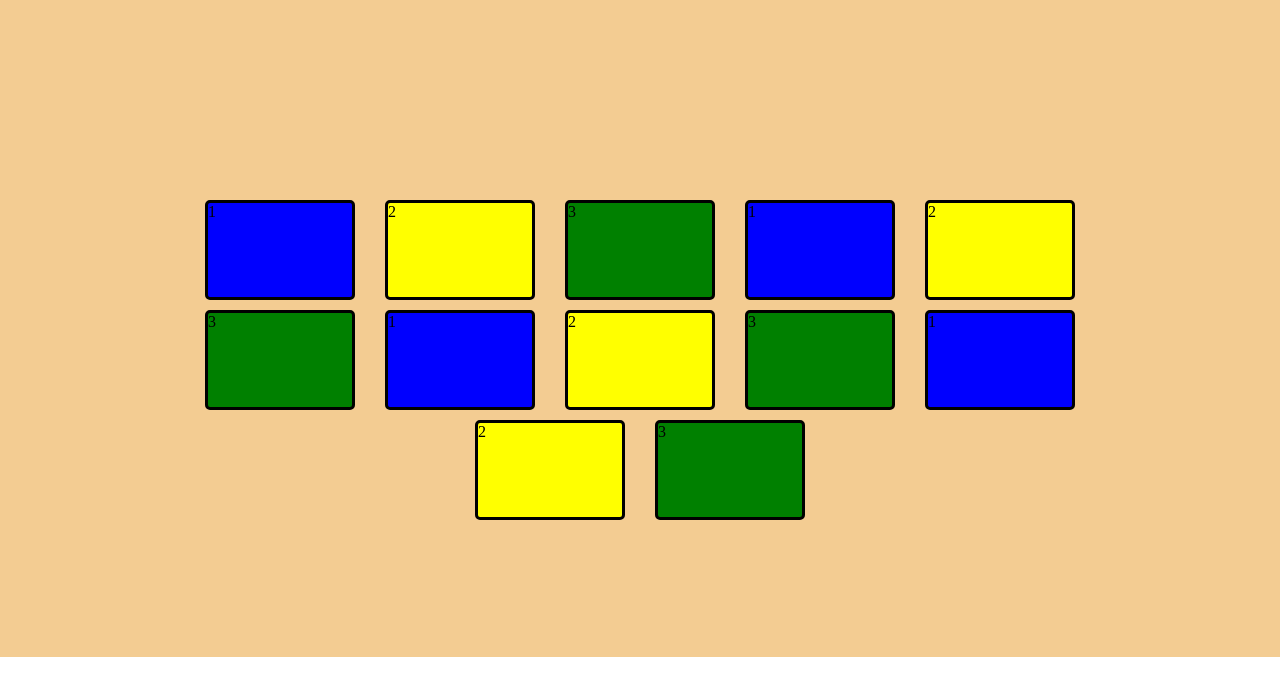
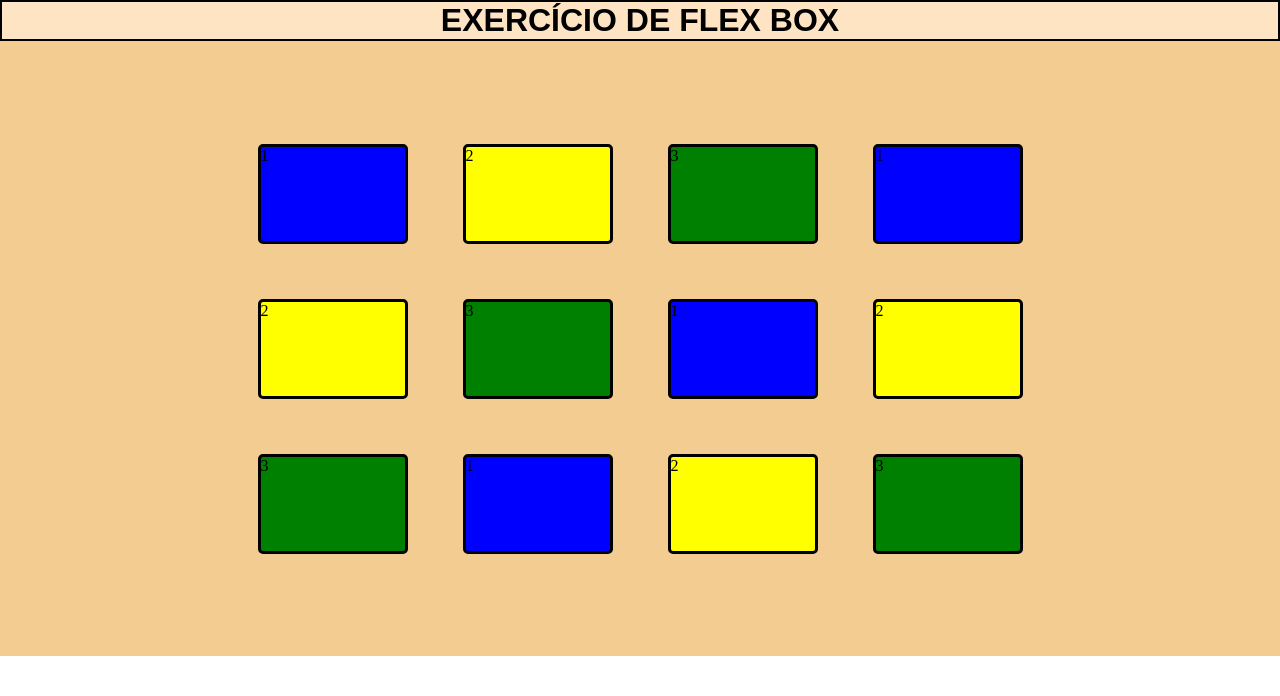
Before and after one commit to DIOOWS/FLEX-BOX-1, a plain HTML site: page index.html in a window 1280 px wide. Drawn offline with Linux system fonts and the light colour scheme.

Commit message:
flex box one

```diff
--- a/index.html
+++ b/index.html
@@ -8,6 +8,9 @@
     <title>FLEX BOX ONE</title>
 </head>
 <body>
+    <header class="header">
+        <h1>EXERCÍCIO DE FLEX BOX</h1>
+    </header>
     <section class="container">
         <div class="bloco1">1</div>
         <div class="bloco2">2</div>
--- a/style.css
+++ b/style.css
@@ -4,22 +4,31 @@
     box-sizing: border-box;
 }
 
+
 .container{
     background-color: rgb(243, 204, 146);
-    flex-basis: 0 1 390px;
+    flex-basis: 0 1 400px;
     display: flex;
     flex-direction: row;
     justify-content: center;
-    align-items: center;
+    align-content: center;
     flex-wrap: wrap;
-    row-gap: 10px;
-    column-gap: 30px;
+    row-gap: 55px;
+    column-gap: 55px;
 
 
     /* indiferente*/
 
     padding: 200px;
-    height: 657px;
+    height: 615px;
+}
+
+.header{
+    border:  2px solid black;
+    background-color: bisque;
+    font-family: Arial, Helvetica, sans-serif;
+    display: flex;
+    justify-content: center;
 }
 
 .bloco1{
```
